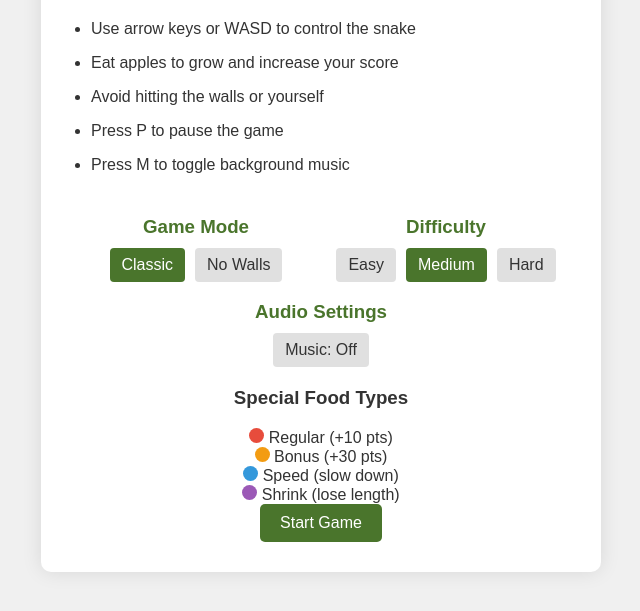
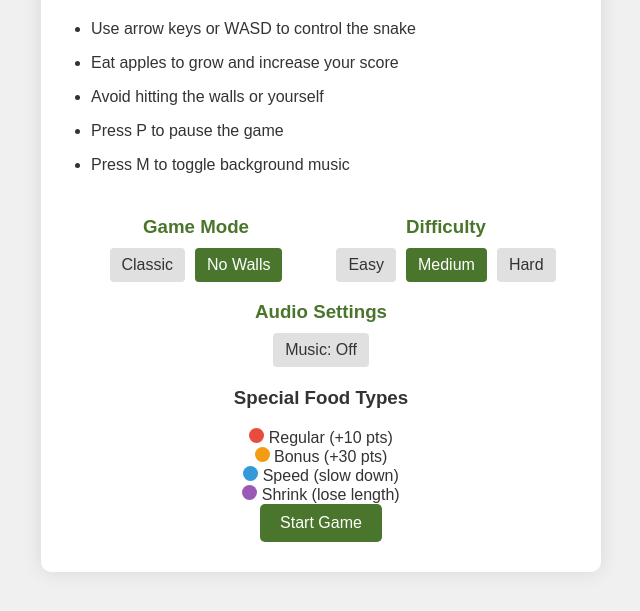
Before and after one commit to nj4x/web_snake, a plain HTML site: page index.html in a window 1280 px wide. Shown: the part 173-784 px from the top of the page, without its empty margins (319-959 px from the left). Drawn offline with Linux system fonts and the light colour scheme.

Commit message:
Fix: Correct active game mode button in index.html

```diff
--- a/index.html
+++ b/index.html
@@ -76,8 +76,8 @@
             <div class="option-group">
                 <h3>Game Mode</h3>
                 <div class="option-buttons">
-                    <button id="mode-classic" class="option-button active">Classic</button>
-                    <button id="mode-no-walls" class="option-button">No Walls</button>
+                    <button id="mode-classic" class="option-button">Classic</button>
+                    <button id="mode-no-walls" class="option-button active">No Walls</button>
                 </div>
             </div>
 
```
